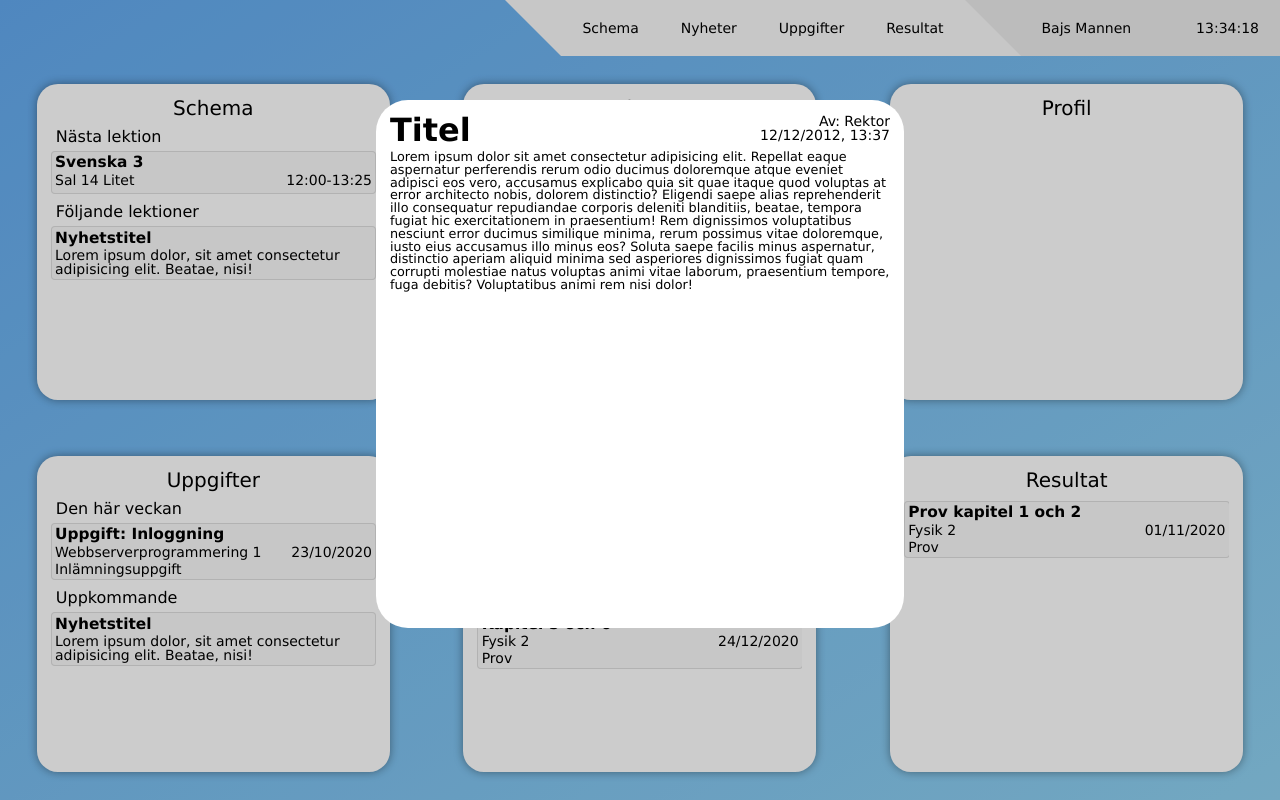
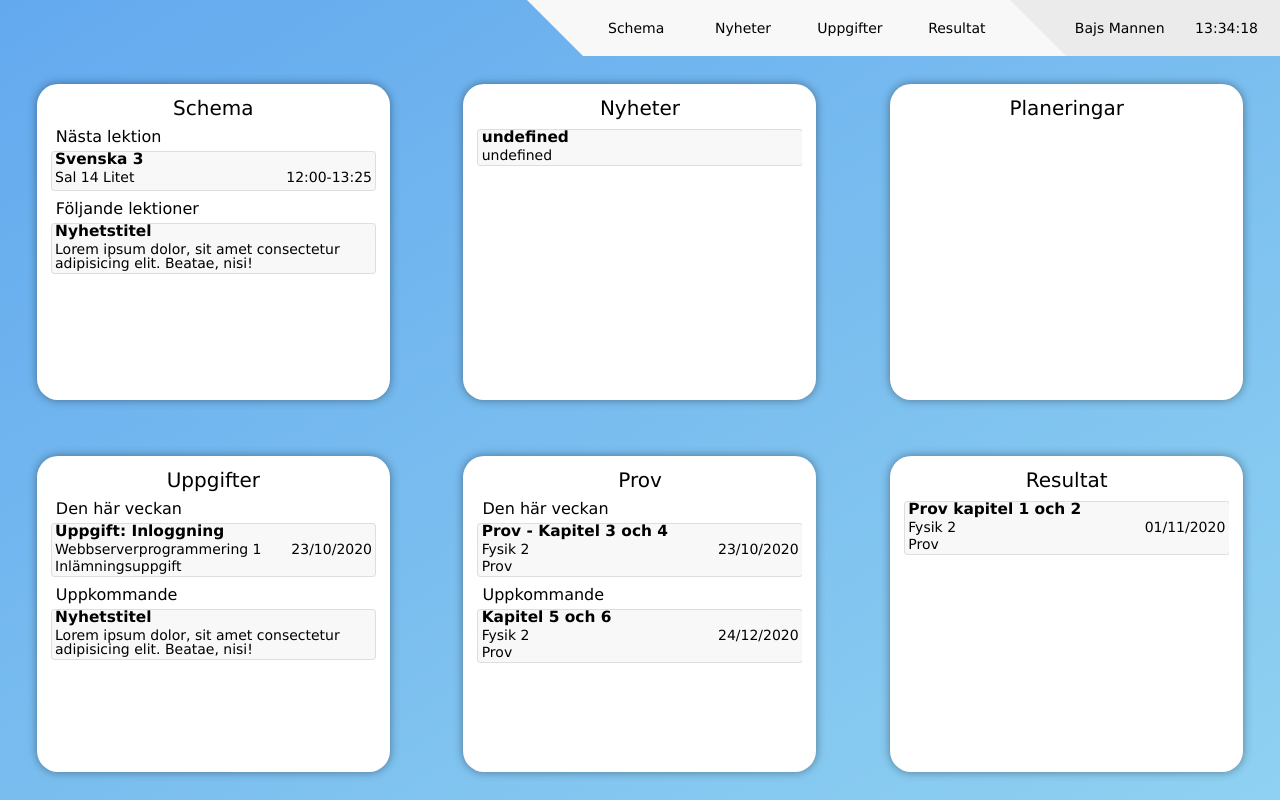
Before and after one commit to EmilKanervalbs/Gymnasiearbete, a Flask app: page /startpage in a window 1280 px wide. Run offline with Flask 2, Linux system fonts and the light colour scheme.

Commit message:
förbättringar navbar

```diff
--- a/project/web/static/css/style.css
+++ b/project/web/static/css/style.css
@@ -20,17 +20,16 @@
 
 .topbar ul li {
   background-color: #F8F8F8;
-  padding: 1.5em;
+  padding: 1.5em 0;
+  height: 3rem;
   float: left;
   height: 1em;
+  min-width: 12ch;
+  text-align: center;
 }
 
-.topbar ul li#name {
-  min-width: 15ch;
-}
-
-.topbar ul li#time {
-  padding-left: 0;
+.topbar ul li:hover {
+  background-color: #ebebeb;
 }
 
 .topbar ul li.triangle {
@@ -277,6 +294,7 @@
 
 table.newstable {
   width: 100%;
+  margin-top: 0.2rem;
 }
 
 table.newstable tbody {
@@ -296,8 +314,6 @@
 }
 
 table.newstable tbody tr th {
-  margin-top: 0.2rem;
-  padding-top: 0.2rem;
   font-weight: bold;
   padding-bottom: 2px;
   font-size: 1.1em;
--- a/project/web/static/css/style.scss
+++ b/project/web/static/css/style.scss
@@ -35,18 +35,31 @@
 
         li {
             background-color: $navbar-color;
-            padding: 1.5em;
+            padding: 1.5em 0;
+            height: 3rem;
+
             float: left;
 
             height: 1em;
+            &:hover {
+                background-color: darken($navbar-color, 5);
+			}
+
+			min-width: 12ch;
+			text-align: center;
+
+            // &.dropdown-parent {
+			// 	min-width: 7ch;
+			// 	text-align: center;
+			// }
 
 			&#name {
-                min-width: 15ch;
+				// min-width: 12ch;
 			}
 
-            &#time {
-                padding-left: 0;
-            }
+            // &#time {
+            //     // padding-left: 0;
+            // }
 
             &.triangle {
                 position: relative;
@@ -225,6 +268,7 @@
 
 table.newstable {
     width: 100%;
+    margin-top: 0.2rem;
 
     tbody {
         width: 100%;
@@ -239,13 +283,9 @@
                 padding: 0 0.2rem;
                 border: 1px solid rgba(0, 0, 0, 0.1);
                 width: calc(100% - 0.5rem);
-
-
             }
 
             th {
-                margin-top: 0.2rem;
-                padding-top: 0.2rem;
                 font-weight: bold;
                 padding-bottom: 2px;
                 font-size: 1.1em;
--- a/project/web/templates/startsida.html
+++ b/project/web/templates/startsida.html
@@ -20,12 +20,24 @@
             <a href="/news" class="narrowGone">
                 <li> Nyheter </li>
             </a>
-            <a href="/assignments" class="narrowGone">
-                <li> Uppgifter </li>
-            </a>
-            <a href="https://store.steampowered.com" class="narrowGone">
-                <li> Resultat </li>
-            </a>
+            <!-- <a href="/assignments" class="narrowGone">  -->
+                <li id="navbar-assignments" class="narrowGone dropdown-parent">
+					<a href="/assignments">
+						Uppgifter
+					</a>
+                    <ul class="dropbar">
+                        <a> <li> WEBWES01 </li> </a>
+                        <a> <li> SVESVE03 </li> </a>
+                        <a> <li> MATMAT05 </li> </a>
+                        <a> <li> MATMAT04 </li> </a>
+                    </ul>
+                </li>
+            <!-- </a> -->
+            <li id="navbar-results" class="narrowGone dropdown-parent">
+                <a href="https://store.steampowered.com" class="narrowGone">
+                Resultat </a>
+            </li>
+
             <li id="triangle2" class="triangle"></li>
 
             <li id="name">
@@ -41,7 +53,7 @@
                         </li>
                     </a>
                     <a href="/logout">
-                        <li>
+                        <li class="log-out-button">
                             Logga ut
                         </li>
                     </a>
@@ -52,7 +64,7 @@
         </ul>
     </nav>
 
-    <div class="popup-background visible">
+    <div class="popup-background" id="popup">
         <div class="popup-overlay">
             <div class="title-row">
                 <h2>
@@ -136,7 +148,7 @@
         <section class="boxcontainer">
             <div class="box">
                 <h2 class="boxtitle">
-                    Profil
+                    Planeringar
                 </h2>
                 <div class="boxcontent">
 
```
Also changed, not shown: other parts of project/web/static/css/style.css (+33 -11 lines), other parts of project/web/static/css/style.scss (+38 -5 lines), 1 other file. Lines whose indentation alone changed are shown as unchanged.
